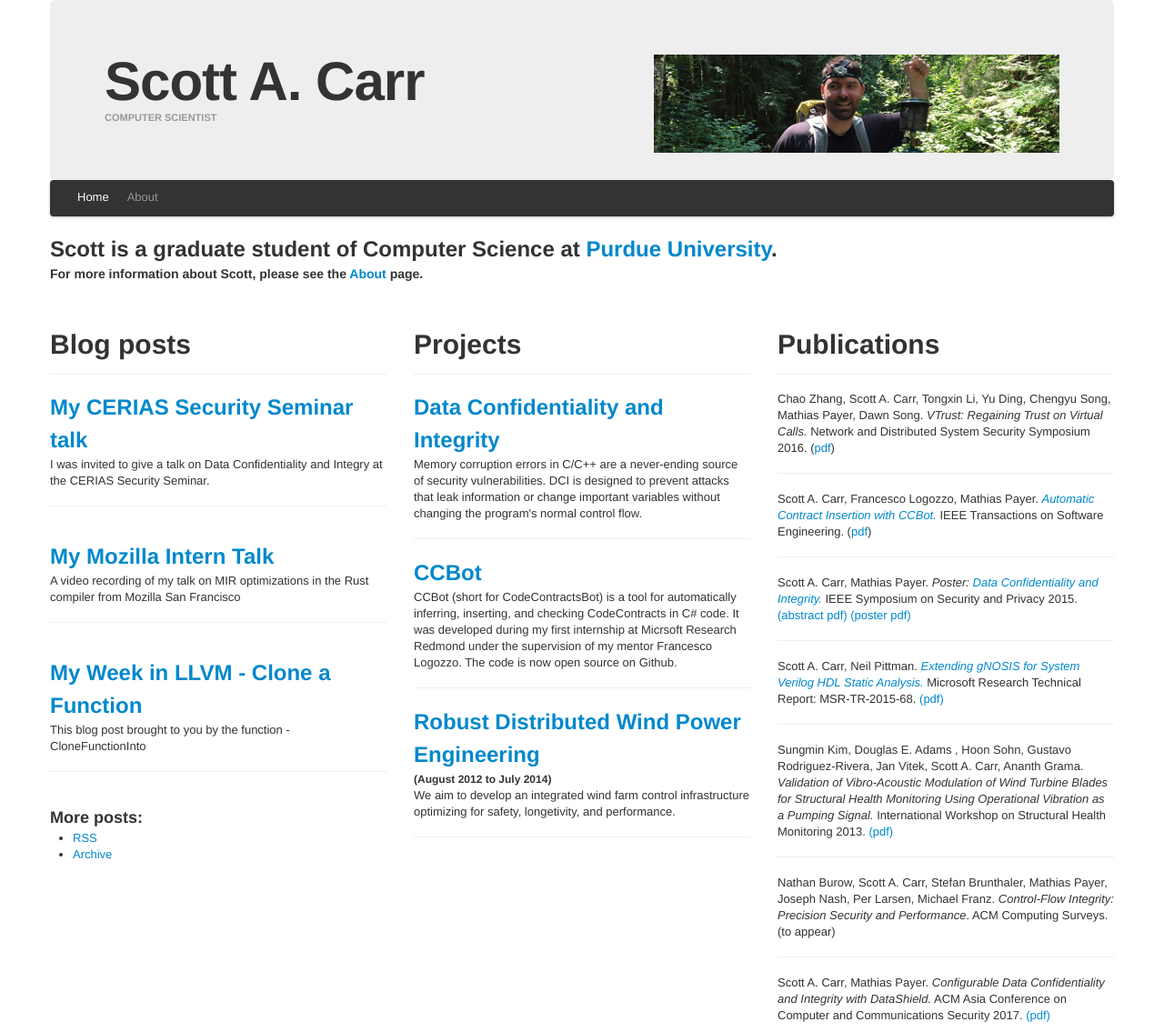
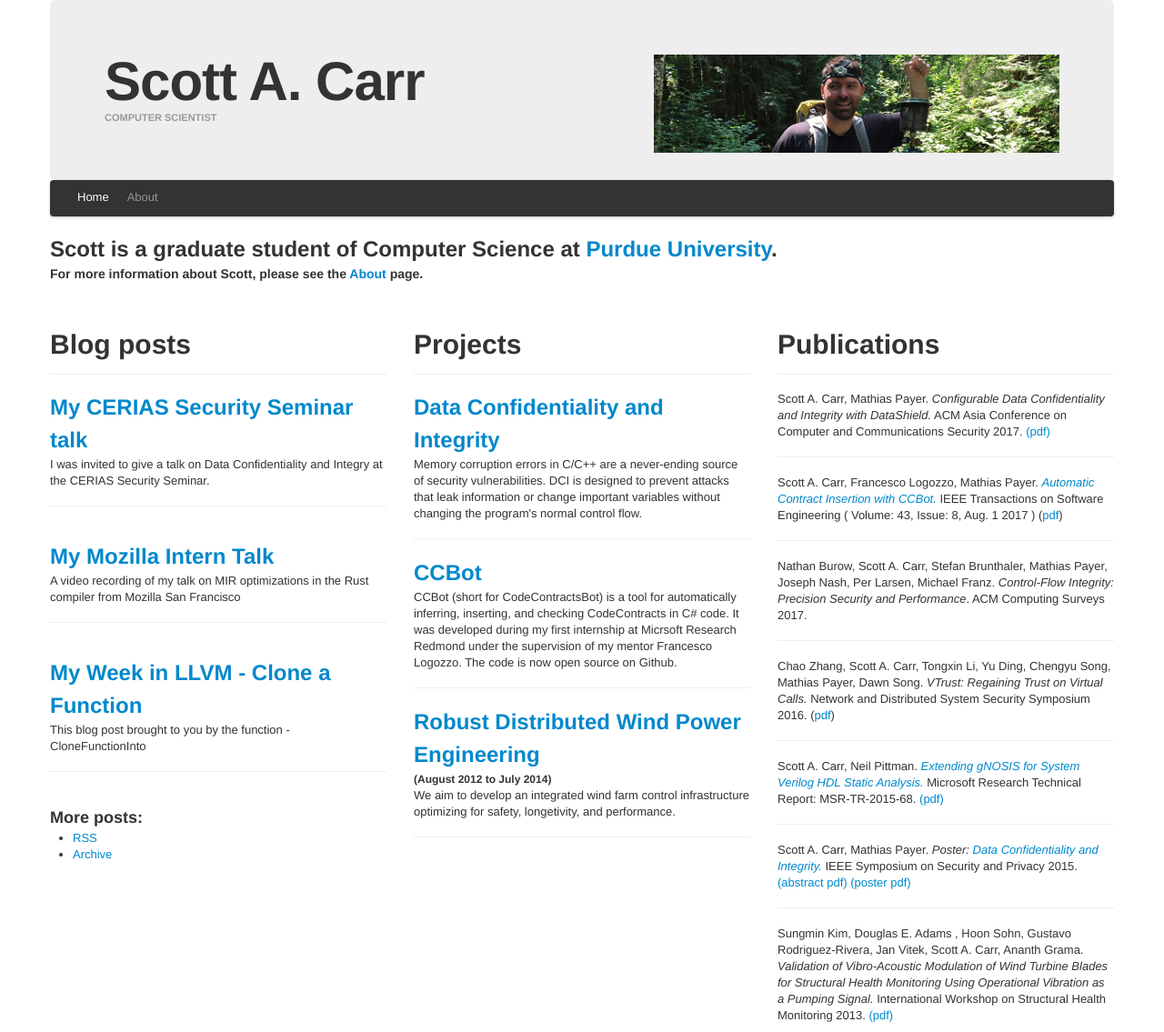
Before and after one commit to scottcarr/scottcarr.github.com, a Jekyll site: the page built from index.html, in a window 1280 px wide. Shown: the whole page at 91% size. Built offline with Jekyll 4.4.1, drawn with Linux system fonts in a browser that asks for light colours; some of the changed lines change nothing that is shown.

Commit message:
update pubs

```diff
--- a/index.html
+++ b/index.html
@@ -71,17 +71,30 @@ title_element: h1
       <div class="page-header">
         <h1>Publications</h1>
       </div>
-      <p>
+	      Scott A. Carr, Mathias Payer.
+	      <i>Configurable Data Confidentiality and Integrity with DataShield.</i>
+	      ACM Asia Conference on Computer and Communications Security 2017. <a href="/images/ds.pdf">(pdf)</a>
+      <hr>
+	      Scott A. Carr, Francesco Logozzo, Mathias Payer.
+	      <i><a href="http://ieeexplore.ieee.org/document/7736073/">Automatic Contract Insertion with CCBot.</a></i>
+	      IEEE Transactions on Software Engineering ( Volume: 43, Issue: 8, Aug. 1 2017 )
+	      (<a href="images/ccbot.pdf">pdf</a>)
+      <hr>
+	      Nathan Burow, Scott A. Carr, Stefan Brunthaler, Mathias Payer, Joseph Nash, Per Larsen, Michael Franz.
+	      <i>Control-Flow Integrity: Precision Security and Performance</i>.
+	      ACM Computing Surveys 2017.
+      <hr>
 	      Chao Zhang, Scott A. Carr, Tongxin Li, Yu Ding, Chengyu Song, Mathias Payer, Dawn Song.
 	      <i>VTrust: Regaining Trust on Virtual Calls.</i>
 	      Network and Distributed System Security Symposium 2016.
 	      (<a href="https://www.internetsociety.org/sites/default/files/blogs-media/vtrust-regaining-trust-virtual-calls.pdf">pdf</a>)
-      </p>
       <hr>
-      Scott A. Carr, Francesco Logozzo, Mathias Payer.
-      <i><a href="http://ieeexplore.ieee.org/document/7736073/">Automatic Contract Insertion with CCBot.</a></i>
-      IEEE Transactions on Software Engineering.
-      (<a href="images/ccbot.pdf">pdf</a>)
+	      Scott A. Carr, Neil Pittman.
+	      <a href="http://research.microsoft.com/apps/pubs/?id=255674">
+		<i>Extending gNOSIS for System Verilog HDL Static Analysis.</i>
+	      </a>
+	      Microsoft Research Technical Report: MSR-TR-2015-68.
+	      <a href="http://research.microsoft.com/pubs/255674/techreport.pdf">(pdf)</a>
       <hr>
 	      Scott A. Carr, Mathias Payer. <i>Poster:
 		<a href="/data-confidentiality-and-integrity">Data Confidentiality and Integrity.</a></i>
@@ -89,29 +102,10 @@ title_element: h1
 	      <a href="http://www.ieee-security.org/TC/SP2015/posters/paper_14.pdf">(abstract pdf)</a>
 	      <a href="/images/SP15_Poster.pdf">(poster pdf)</a>
       <hr>
-      <p>Scott A. Carr, Neil Pittman.
-      <a href="http://research.microsoft.com/apps/pubs/?id=255674">
-        <i>Extending gNOSIS for System Verilog HDL Static Analysis.</i>
-      </a>
-      Microsoft Research Technical Report: MSR-TR-2015-68.
-      <a href="http://research.microsoft.com/pubs/255674/techreport.pdf">(pdf)</a>
-      </p>
-      <hr>
-      <p>Sungmin Kim, Douglas E. Adams , Hoon Sohn, Gustavo Rodriguez-Rivera, Jan Vitek, Scott A. Carr, Ananth Grama.
+	      Sungmin Kim, Douglas E. Adams , Hoon Sohn, Gustavo Rodriguez-Rivera, Jan Vitek, Scott A. Carr, Ananth Grama.
 	       <i>Validation of Vibro-Acoustic Modulation of Wind Turbine Blades for Structural Health Monitoring Using Operational Vibration as a Pumping Signal.</i>
 		International Workshop on Structural Health Monitoring 2013.
 		<a href="http://wind.cs.purdue.edu/papers/Manuscript2_njm_smk3_dea2_smk.pdf">(pdf)</a>
-      </p>
-      <hr>
-      <p>
-      Nathan Burow, Scott A. Carr, Stefan Brunthaler, Mathias Payer, Joseph Nash, Per Larsen, Michael Franz.
-      <i>Control-Flow Integrity: Precision Security and Performance</i>.
-      ACM Computing Surveys. (to appear)
-      </p>
-      <hr>
-      <p>
-      Scott A. Carr, Mathias Payer.  <i>Configurable Data Confidentiality and Integrity with DataShield.</i>  ACM Asia Conference on Computer and Communications Security 2017. <a href="/images/ds.pdf">(pdf)</a>
-      </p>
     </div>
   </div>
 </div>
```
Lines whose indentation alone changed are shown as unchanged.
